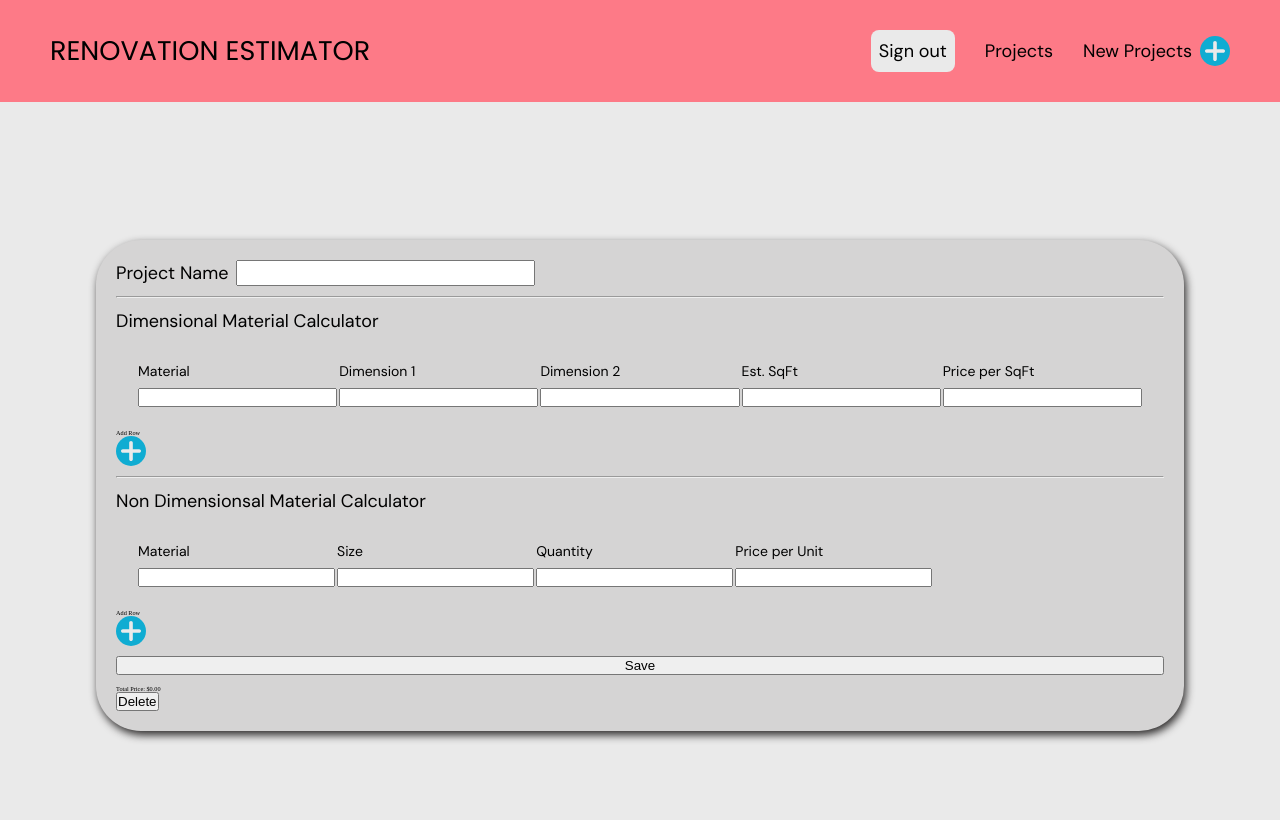
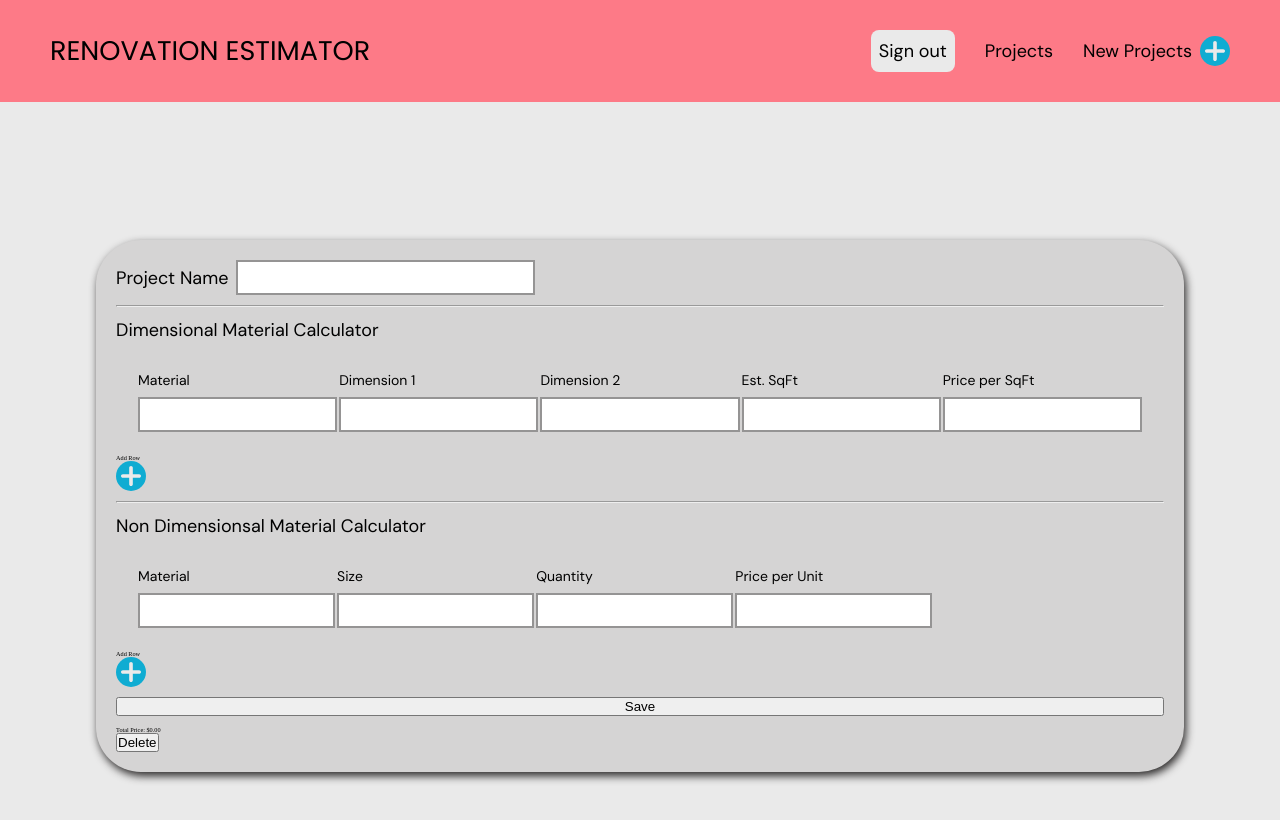
Before and after one commit to bobsport33/renovation-tracker, a Next.js app: page /projects/new-project in a window 1280 px wide. Shown: the top 820 px of the page. Built offline with nearby package versions, Linux system fonts and the light colour scheme; no server answers; sample sign-in values are in the browser's storage.

Commit message:
ud reusable input

```diff
--- a/src/components/projectForm/DimensionalRow.tsx
+++ b/src/components/projectForm/DimensionalRow.tsx
@@ -1,6 +1,7 @@
 import React, { ChangeEvent } from "react";
 import styled from "styled-components";
 import { Dimensional } from "@/types/Index";
+import Input from "@/subComponents/Input";
 
 interface DimensionalRowProps {
     rowIndex: number;
@@ -28,9 +29,8 @@ const DimensionalRow = ({
     return (
         <DimensionalRowCont>
             <td>
-                <input
+                <Input
                     className="row__input"
-                    type="text"
                     value={row.material}
                     onChange={(e) =>
                         dimensionalInputChangeHandler(e, rowIndex, "material")
@@ -38,9 +38,8 @@ const DimensionalRow = ({
                 />
             </td>
             <td>
-                <input
+                <Input
                     className="row__input"
-                    type="text"
                     value={row.dimension1}
                     onChange={(e) =>
                         dimensionalInputChangeHandler(e, rowIndex, "dimension1")
@@ -48,9 +47,8 @@ const DimensionalRow = ({
                 />
             </td>
             <td>
-                <input
+                <Input
                     className="row__input"
-                    type="text"
                     value={row.dimension2}
                     onChange={(e) =>
                         dimensionalInputChangeHandler(e, rowIndex, "dimension2")
@@ -58,20 +56,18 @@ const DimensionalRow = ({
                 />
             </td>
             <td>
-                <input
+                <Input
                     className="row__input"
-                    type="text"
                     value={row.sqft}
-                    readOnly
+                    readOnly={true}
                     onChange={(e) =>
                         dimensionalInputChangeHandler(e, rowIndex, "sqft")
                     }
                 />
             </td>
             <td>
-                <input
+                <Input
                     className="row__input"
-                    type="text"
                     value={row.pricePerSqft}
                     onChange={(e) =>
                         dimensionalInputChangeHandler(
--- a/src/components/projectForm/Index.tsx
+++ b/src/components/projectForm/Index.tsx
@@ -11,7 +11,6 @@ import { useRouter } from "next/router";
 
 import Modal from "@/subComponents/Modal";
 import Input from "@/subComponents/Input";
-import { paragraphMedium, paragraphSmall } from "@/styles/Type";
 import DimensionalTable from "./DimensionalTable";
 import NondimensionalTable from "./NondimensionalTable";
 import {
--- a/src/components/projectForm/NondimensionalRow.tsx
+++ b/src/components/projectForm/NondimensionalRow.tsx
@@ -2,6 +2,7 @@ import React, { ChangeEvent } from "react";
 import styled from "styled-components";
 
 import { Nondimensional } from "@/types/Index";
+import Input from "@/subComponents/Input";
 
 interface NondimensionalRowProps {
     rowIndex: number;
@@ -27,7 +28,7 @@ const NondimensionalRow = ({
     return (
         <NondimensionalRowCont>
             <td>
-                <input
+                <Input
                     className="row__input"
                     type="text"
                     value={row.material}
@@ -41,7 +42,7 @@ const NondimensionalRow = ({
                 />
             </td>
             <td>
-                <input
+                <Input
                     className="row__input"
                     type="text"
                     value={row.size}
@@ -52,7 +53,7 @@ const NondimensionalRow = ({
             </td>
 
             <td>
-                <input
+                <Input
                     className="row__input"
                     type="text"
                     value={row.quantity}
@@ -66,7 +67,7 @@ const NondimensionalRow = ({
                 />
             </td>
             <td>
-                <input
+                <Input
                     className="row__input"
                     type="text"
                     value={row.pricePerUnit}
--- a/src/subComponents/Input.tsx
+++ b/src/subComponents/Input.tsx
@@ -2,15 +2,20 @@ import React, { forwardRef } from "react";
 import styled from "styled-components";
 
 import { paragraphMedium } from "@/styles/Type";
+import { colors } from "@/styles/variables";
 
 interface Input {
-    id: string;
-    text: string;
+    id?: string;
+    text?: string;
+    value: string;
+    readOnly?: boolean;
+    onChange: (e: any) => void;
     className?: string;
 }
 
 const InputCont = styled.div`
     display: flex;
+    align-items: center;
     gap: 8px;
     width: 100%;
 
@@ -20,23 +25,33 @@ const InputCont = styled.div`
         }
         &__input {
             flex: 1;
+            padding: 8px;
+            border: 2px solid ${colors.neutral500};
         }
     }
 `;
 
 const Input = forwardRef(
-    ({ id, text, className }: Input, ref: React.Ref<HTMLInputElement>) => {
+    (
+        { id, text, value, readOnly, onChange, className }: Input,
+        ref: React.Ref<HTMLInputElement>
+    ) => {
         return (
             <InputCont className={className}>
-                <label htmlFor={id} className="input__label">
-                    {text}
-                </label>
+                {text && (
+                    <label htmlFor={id} className="input__label">
+                        {text}
+                    </label>
+                )}
                 <input
                     ref={ref}
                     type={id}
+                    value={value}
                     className="input__input"
                     id={id}
                     required
+                    readOnly={readOnly}
+                    onChange={onChange}
                 />
             </InputCont>
         );
```
